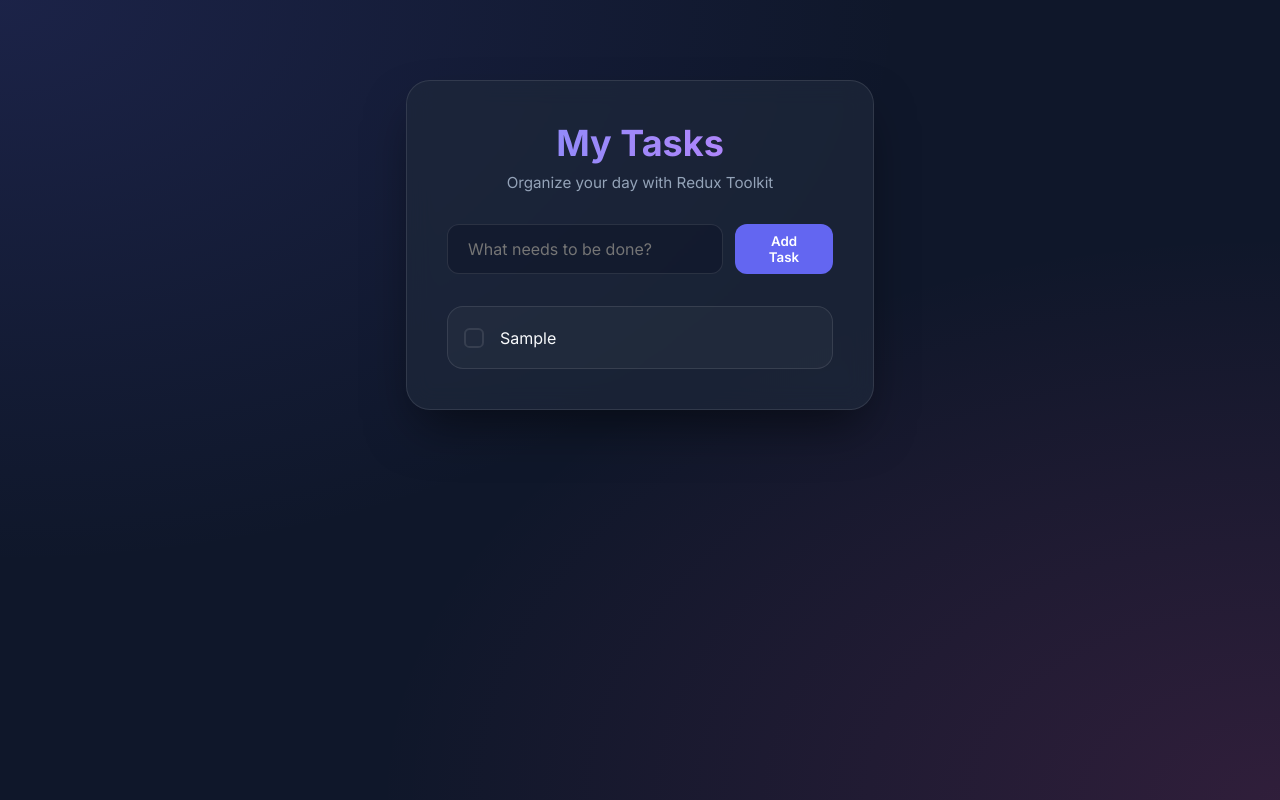
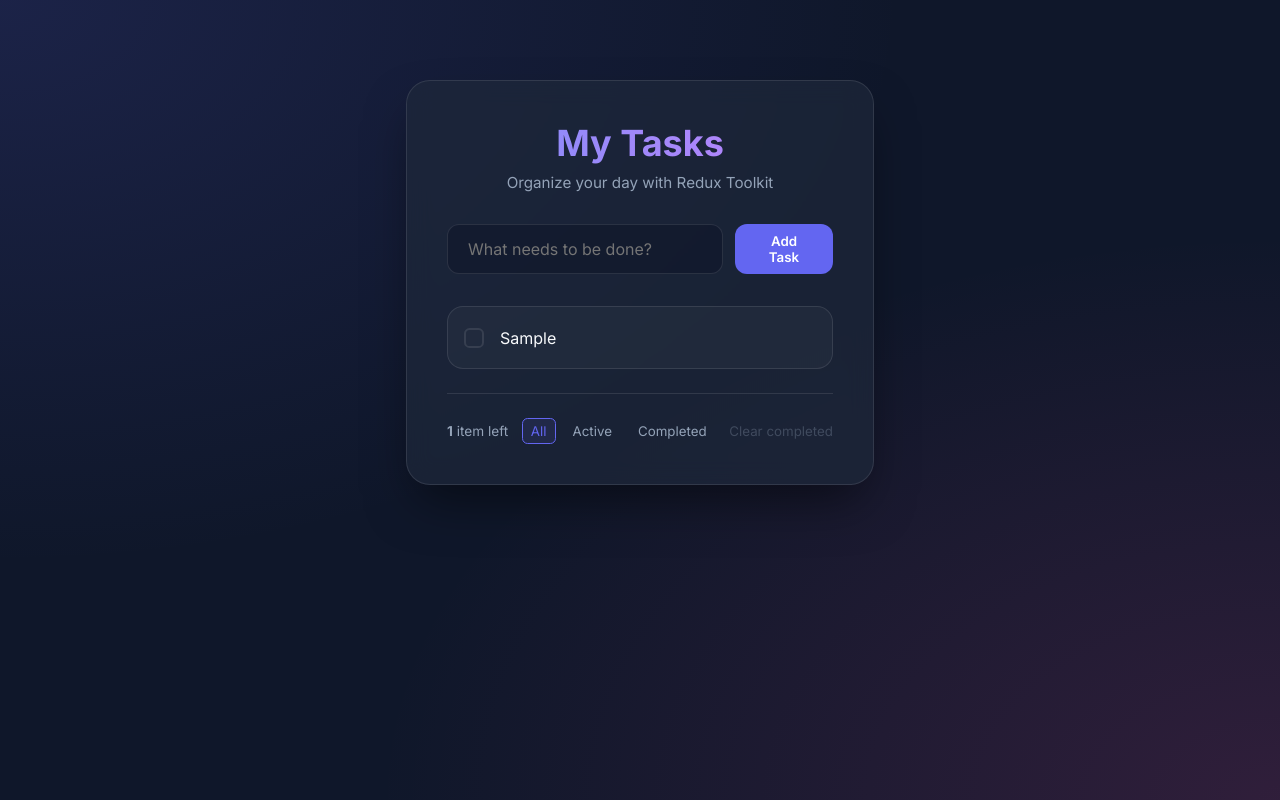
Before and after one commit to theravirai/fullstack-engineering-cohort, a React (Vite) app in the folder redux-hackathon/project/: page / in a window 1280 px wide. Both pictures are taken after typing "Sample" into the empty fields and a click on the button "Add Task". Built offline with nearby package versions, Linux system fonts and the light colour scheme.

Commit message:
feat: add filtering, clear completed, and active count

```diff
--- a/redux-hackathon/project/src/components/TodoList.jsx
+++ b/redux-hackathon/project/src/components/TodoList.jsx
@@ -1,25 +1,81 @@
-import { useSelector } from 'react-redux';
+import { useSelector, useDispatch } from 'react-redux';
 import TodoItem from './TodoItem';
+import { setFilter, clearCompleted } from '../features/todos/todoSlice';
 
 const TodoList = () => {
-  // Read state from Redux
-  const todos = useSelector((state) => state.todos.todos);
+  const dispatch = useDispatch();
 
-  if (todos.length === 0) {
-    return (
-      <div className="empty-state">
-        <p>You have no tasks! 🎉</p>
-        <p className="empty-subtitle">Add one above to get started.</p>
-      </div>
-    );
-  }
+  // Read both todos and current filter from Redux
+  const { todos, filter } = useSelector((state) => state.todos);
+
+  // Derived state: calculate which todos to show based on the filter
+  const filteredTodos = todos.filter((todo) => {
+    if (filter === 'active') return !todo.completed;
+    if (filter === 'completed') return todo.completed;
+    return true; // 'all'
+  });
+
+  const activeCount = todos.filter(t => !t.completed).length;
 
   return (
-    <ul className="todo-list">
-      {todos.map((todo) => (
-        <TodoItem key={todo.id} todo={todo} />
-      ))}
-    </ul>
+    <div className="todo-list-container">
+      {todos.length === 0 ? (
+        <div className="empty-state">
+          <p>You have no tasks! 🎉</p>
+          <p className="empty-subtitle">Add one above to get started.</p>
+        </div>
+      ) : (
+        <ul className="todo-list">
+          {filteredTodos.length === 0 ? (
+            <div className="empty-state">
+              <p>No {filter} tasks found.</p>
+            </div>
+          ) : (
+            filteredTodos.map((todo) => (
+              <TodoItem key={todo.id} todo={todo} />
+            ))
+          )}
+        </ul>
+      )}
+
+      {/* Footer / Stats (Only show if there are any todos at all) */}
+      {todos.length > 0 && (
+        <div className="todo-footer">
+          <span className="todo-count">
+            <strong>{activeCount}</strong> {activeCount === 1 ? 'item' : 'items'} left
+          </span>
+
+          <div className="todo-filters">
+            <button
+              className={filter === 'all' ? 'active-filter' : ''}
+              onClick={() => dispatch(setFilter('all'))}
+            >
+              All
+            </button>
+            <button
+              className={filter === 'active' ? 'active-filter' : ''}
+              onClick={() => dispatch(setFilter('active'))}
+            >
+              Active
+            </button>
+            <button
+              className={filter === 'completed' ? 'active-filter' : ''}
+              onClick={() => dispatch(setFilter('completed'))}
+            >
+              Completed
+            </button>
+          </div>
+
+          <button
+            className="clear-completed"
+            onClick={() => dispatch(clearCompleted())}
+            disabled={todos.length - activeCount === 0}
+          >
+            Clear completed
+          </button>
+        </div>
+      )}
+    </div>
   );
 };
 
--- a/redux-hackathon/project/src/features/todos/todoSlice.js
+++ b/redux-hackathon/project/src/features/todos/todoSlice.js
@@ -2,6 +2,7 @@ import { createSlice, nanoid } from '@reduxjs/toolkit';
 
 const initialState = {
   todos: [],
+  filter: 'all', // can be 'all', 'active', or 'completed'
 };
 
 export const todoSlice = createSlice({
@@ -36,9 +37,15 @@ export const todoSlice = createSlice({
         existingTodo.completed = !existingTodo.completed;
       }
     },
+    setFilter: (state, action) => {
+      state.filter = action.payload;
+    },
+    clearCompleted: (state) => {
+      state.todos = state.todos.filter((todo) => !todo.completed);
+    }
   },
 });
 
-export const { addTodo, deleteTodo, updateTodo, toggleTodoStatus } = todoSlice.actions;
+export const { addTodo, deleteTodo, updateTodo, toggleTodoStatus, setFilter, clearCompleted } = todoSlice.actions;
 
 export default todoSlice.reducer;
--- a/redux-hackathon/project/src/index.css
+++ b/redux-hackathon/project/src/index.css
@@ -220,3 +220,59 @@ body {
   font-size: 0.9rem;
   margin-top: 0.5rem;
 }
+
+/* Footer & Filters */
+.todo-footer {
+  display: flex;
+  justify-content: space-between;
+  align-items: center;
+  padding-top: 1.5rem;
+  margin-top: 1.5rem;
+  border-top: 1px solid var(--border-color);
+  font-size: 0.85rem;
+  color: var(--text-muted);
+}
+
+.todo-filters {
+  display: flex;
+  gap: 0.5rem;
+}
+
+.todo-filters button {
+  background: transparent;
+  border: 1px solid transparent;
+  color: var(--text-muted);
+  cursor: pointer;
+  padding: 0.25rem 0.5rem;
+  border-radius: 0.35rem;
+  transition: all 0.2s ease;
+}
+
+.todo-filters button:hover {
+  border-color: rgba(255, 255, 255, 0.1);
+  color: var(--text-main);
+}
+
+.todo-filters button.active-filter {
+  border-color: var(--primary-color);
+  color: var(--primary-color);
+  background: rgba(99, 102, 241, 0.1);
+}
+
+.clear-completed {
+  background: transparent;
+  border: none;
+  color: var(--text-muted);
+  cursor: pointer;
+  transition: color 0.2s;
+}
+
+.clear-completed:hover:not(:disabled) {
+  text-decoration: underline;
+  color: var(--danger-color);
+}
+
+.clear-completed:disabled {
+  opacity: 0.3;
+  cursor: not-allowed;
+}
```
